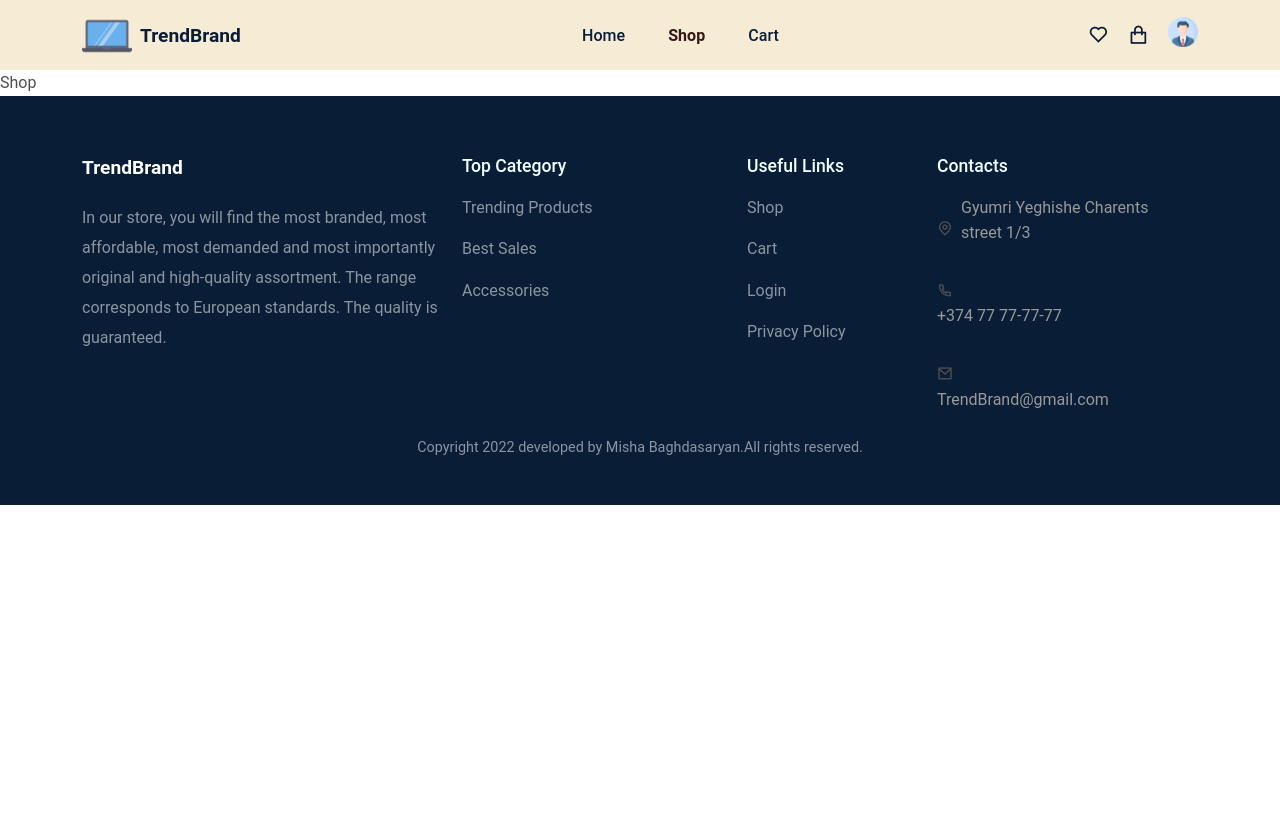
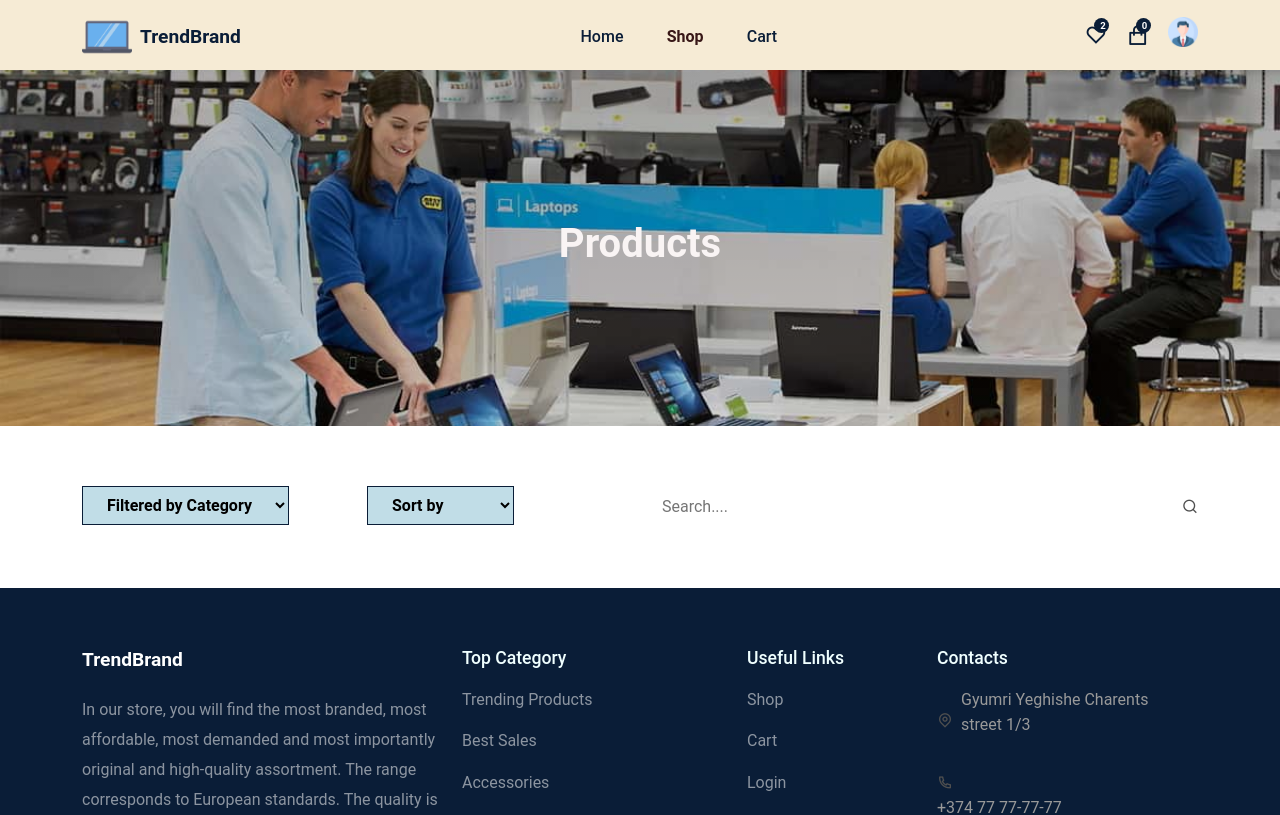
Before and after one commit to mish01921/Relq_e-commerce_Project_React, a React (Create React App) app: page /shop in a window 1280 px wide. Shown: the top 815 px of the page. Built offline with nearby package versions, Linux system fonts and the light colour scheme.

Commit message:
addedd shop andstyles

```diff
--- a/package.json
+++ b/package.json
@@ -17,6 +17,7 @@
     "react-redux": "^8.0.5",
     "react-router-dom": "^6.4.3",
     "react-scripts": "5.0.1",
+    "react-toastify": "^9.1.1",
     "reactstrap": "^9.1.5",
     "redux": "^4.2.0",
     "redux-toolkit": "^1.1.2",
--- a/src/components/Header/Header.jsx
+++ b/src/components/Header/Header.jsx
@@ -5,6 +5,7 @@ import { Container, Row } from "reactstrap"
 import logo from "../../assets/images/Logo-TrandBrand.jpg"
 import userIcon from "../../assets/images/user-icon.png"
 import { motion } from "framer-motion"
+import { useSelector } from "react-redux"
 
 const nav_links = [
     {
@@ -23,7 +24,7 @@ const nav_links = [
 
 function Header() {
     const headerRef = useRef(null);
-
+    const totalQuantity = useSelector(state => state.cart.totalQuantity)
     const menuRef = useRef(null)
     const stickyHeaderFunc = () => {
         window.addEventListener("scroll", () => {
@@ -68,14 +69,24 @@ function Header() {
                     </div>
 
                     <div className="nav_icon">
-                        <span className="fav_icon"><i className="ri-heart-line"></i></span>
-                        <span className="cart_icon"> <i className="ri-shopping-bag-line"></i></span>
+                        <span className="fav_icon">
+                            <i className="ri-heart-line"></i>
+                            <span className="badge">2</span>
+                        </span>
+
+
+                        <span className="cart_icon">
+                            <i className="ri-shopping-bag-line"></i>
+                            <span className="badge">{totalQuantity}</span>
+                        </span>
+
                         <span><motion.img whileTap={{ scale: 1.2 }} src={userIcon} alt="" /></span>
+
                         <div className="mobile_menu">
-                        <span onClick={menuToggle}>
-                            <i className="ri-menu-line"></i>
+                            <span onClick={menuToggle}>
+                                <i className="ri-menu-line"></i>
                             </span>
-                    </div>
+                        </div>
                     </div>
 
                 </div>
--- a/src/components/Header/header.css
+++ b/src/components/Header/header.css
@@ -55,7 +55,7 @@
 }
 @media only screen and (max-width: 912px) {
     .nav_item a {
-        font-size: 1.2rem;
+        font-size: 1.4rem;
         font-weight: 600;
     }
 }
@@ -74,9 +74,25 @@
 .fav_icon {
     position: relative;
 }
+.badge {
+    position: absolute;
+    top: 24%;
+    right: -8%;
+    width: 15px;
+    height: 15px;
+    content: '';
+    background: var(--primary-color);
+    border-radius: 50px !important;
+    display: flex;
+    justify-content: center;
+    align-items: center;
+    font-size: 0.6rem !important;
+    font-weight: 600;
+    z-index: 10;
+ }
 
 .nav_icon span i {
-    font-size: 1.3rem;
+    font-size: 1.4rem;
     color: var(--primary-color);
     cursor: pointer;
 }
--- /dev/null
+++ b/src/components/UI/CommonSection.jsx
@@ -0,0 +1,15 @@
+import React from 'react'
+import { Container } from "reactstrap"
+import "../../styles/common-section.css"
+
+function CommonSection({ title }) {
+    return (
+        <section className="common_section">
+            <Container>
+                <h1>{title}</h1>
+            </Container>
+        </section>
+    )
+}
+
+export default CommonSection;
--- a/src/components/UI/ProductCard.jsx
+++ b/src/components/UI/ProductCard.jsx
@@ -5,6 +5,8 @@ import { Col } from "reactstrap"
 import { Link } from 'react-router-dom'
 import { useDispatch } from "react-redux"
 import { cartActions } from "../../redux/slices/cartSlice"
+import { ToastContainer, toast } from 'react-toastify';
+import 'react-toastify/dist/ReactToastify.css';
 
 function ProductCard({ item }) {
   const dispatch = useDispatch();
@@ -18,7 +20,7 @@ function ProductCard({ item }) {
     })
     );
 
-    alert("product added to the cart");
+    toast.success("Product added successfully")
 
   }
 
--- a/src/index.js
+++ b/src/index.js
@@ -5,13 +5,23 @@ import App from './App';
 import reportWebVitals from './reportWebVitals';
 import store from "./redux/store";
 import { Provider } from 'react-redux';
+import { ToastContainer } from 'react-toastify';
 
 const root = ReactDOM.createRoot(document.getElementById('root'));
 root.render(
   <React.StrictMode>
     <BrowserRouter>
       <Provider store={store}>
-      <App />
+        <ToastContainer
+         theme="dark"
+          position="top-right"
+          autoClose={3000}
+          pauseOnHover={false}
+
+        />
+        {/* Same as */}
+        <ToastContainer />
+        <App />
       </Provider>
     </BrowserRouter>
   </React.StrictMode>
--- a/src/pages/Shop.jsx
+++ b/src/pages/Shop.jsx
@@ -1,8 +1,50 @@
-import React from 'react'
+import React from 'react';
+import CommonSection from "../components/UI/CommonSection";
+import Helmet from "../components/Helmet/Helmet"
+import {Col, Container, Row} from "reactstrap"
+import "../styles/shop.css"
 
 function Shop() {
   return (
-    <div>Shop</div>
+   <Helmet title="Shop">
+    <CommonSection  title="Products" />
+
+
+    <section>
+      <Container>
+        <Row>
+          <Col lg="3" md="3">
+            <div className="filter_widget">
+              <select>
+                <option>Filtered by Category</option>
+                <option value="">Anun</option>
+                <option value="">Anun</option>
+                <option value="">Anun</option>
+                <option value="">Anun</option>
+              </select>
+            </div>
+          </Col>
+          <Col lg="3" md="3">
+            <div className="filter_widget">
+              <select>
+                <option>Sort by</option>
+                <option value="ascending">Ascending</option>
+                <option value="descending">Descending</option>
+              </select>
+            </div>
+          </Col>
+          <Col lg="6" md="6">
+            <div className="search_box">
+              <input type="text" placeholder="Search...."/>
+              <span>
+                <i class="ri-search-line"></i>
+              </span>
+            </div>
+          </Col>
+        </Row>
+      </Container>
+    </section>
+   </Helmet>
   )
 }
 
--- /dev/null
+++ b/src/styles/common-section.css
@@ -0,0 +1,15 @@
+.common_section {
+    background: linear-gradient(rgba(0, 0, 0, 0.278), rgba(0, 0, 0, 0.164)),
+    url("../assets/images/shop-background.jpg") no-repeat center center;
+    background-size: cover;
+    padding: 150px 0;
+    display: flex;
+    align-items: center;
+    justify-content: center;
+}
+
+.common_section h1 {
+    color: rgb(249, 244, 244);
+    font-weight: 600;
+    text-align: center;
+}
--- /dev/null
+++ b/src/styles/shop.css
@@ -0,0 +1,30 @@
+.filter_widget select {
+    padding: 8px 20px;
+    border: 1px solid var(--primary-color);
+    cursor: pointer;
+    background: #1d83a845;
+    font-weight: 600;
+}
+
+.filter_widget select :focus {
+    outline: none !important;
+}
+
+.filter_widget select option{
+    font-family:'Gill Sans', 'Gill Sans MT', Calibri, 'Trebuchet MS', sans-serif;
+    font-size: 0.9rem;
+}
+
+.search_box{
+    display: flex;
+    justify-content: space-between;
+    align-items: center;
+    width: 100%;
+}
+
+.search_box input {
+    width: 100%;
+    border: none;
+    outline: none;
+    padding: 8px 10px;
+}
```
Also changed, not shown: src/assets/images/shop-background.jpg (added), 1 other file (tests, documents, lock files or other folders).
